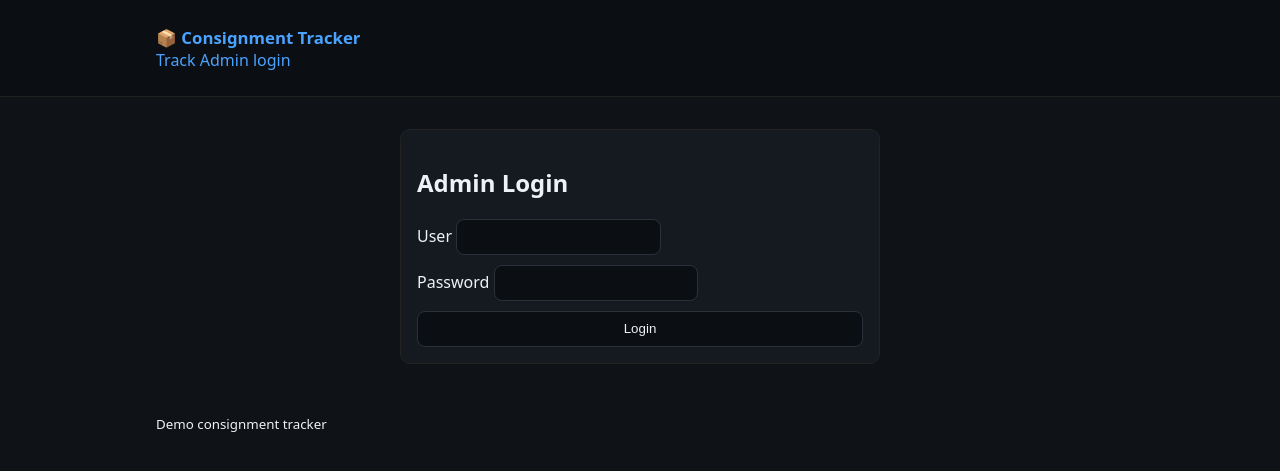
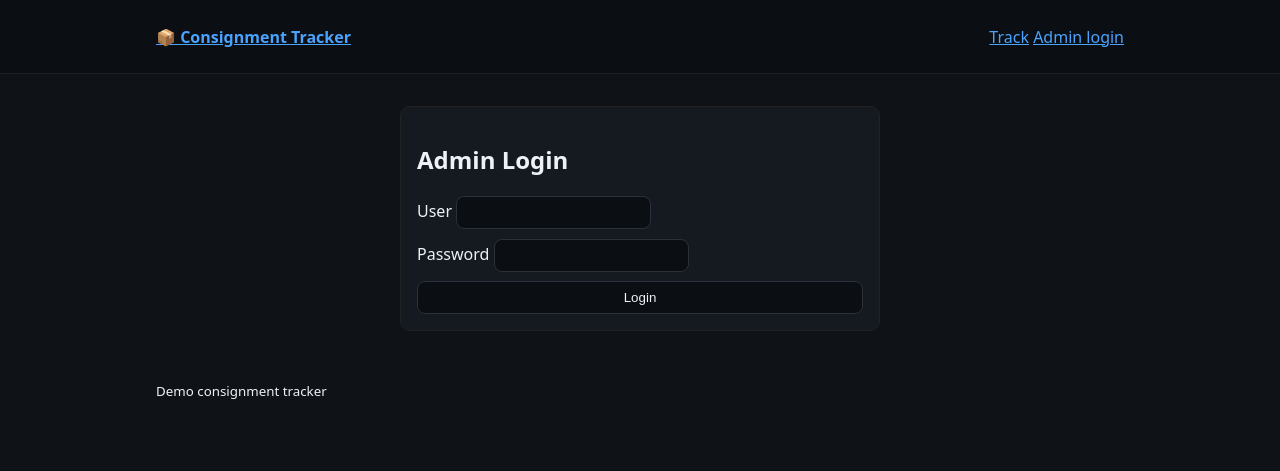
Before and after one commit to steadybomba/Consignment-baby, a Flask app: page /admin/login?next=/admin/app in a window 1280 px wide. Shown: the top 471 px of the page. Run offline with Flask 3, Linux system fonts and the light colour scheme.

Commit message:
Update styles.css

```diff
--- a/static/styles.css
+++ b/static/styles.css
@@ -1,20 +1,16 @@
-:root{
-  --bg:#0f1216; --card:#151a21; --text:#eef2f7; --muted:#9aa4b2; --accent:#4aa3ff; --danger:#ff6b6b;
-}
+:root{--bg:#0f1216;--card:#151a21;--text:#eef2f7;--muted:#9aa4b2;--accent:#4aa3ff;--danger:#ff6b6b}
 *{box-sizing:border-box}
-html,body{background:var(--bg);color:var(--text);font-family:system-ui, -apple-system, "Segoe UI", Roboto, "Helvetica Neue", Arial, sans-serif;margin:0;padding:0}
-a{color:var(--accent);text-decoration:none}
+html,body{background:var(--bg);color:var(--text);font-family:system-ui, -apple-system,Segoe UI,Roboto,Arial;margin:0}
+a{color:var(--accent)}
 .container{max-width:1000px;margin:0 auto;padding:1rem}
 .site-header{background:#0b0e12;border-bottom:1px solid #222;padding:.6rem 0}
-.header-row{display:flex;align-items:center;justify-content:space-between}
-.brand{font-weight:700;font-size:1.05rem}
-.nav-links a{margin-left:1rem;color:var(--muted)}
+.site-header .container{display:flex;align-items:center;justify-content:space-between}
+.brand{font-weight:700}
 .card{background:var(--card);border:1px solid #222;border-radius:10px;padding:1rem;margin:1rem 0}
 .grid-2{display:grid;grid-template-columns:1fr 320px;gap:1rem}
 .stack{display:flex;flex-direction:column;gap:.6rem}
-input,button,textarea,select{background:#0b0e12;color:var(--text);border:1px solid #2a313a;border-radius:8px;padding:.6rem .8rem}
+input,button,textarea{background:#0b0e12;color:var(--text);border:1px solid #2a313a;border-radius:8px;padding:.5rem}
 button{cursor:pointer}
 .muted{color:var(--muted)}
-.small{font-size:.9rem}
-.timeline{list-style:none;padding-left:0;display:flex;flex-direction:column;gap:.5rem}
-@media (max-width:900px){ .grid-2{grid-template-columns:1fr} .nav-links a{display:none} }
+.timeline{list-style:none;padding-left:0;display:flex;flex-direction:column;gap:.4rem}
+@media (max-width:900px){ .grid-2{grid-template-columns:1fr} }
```
